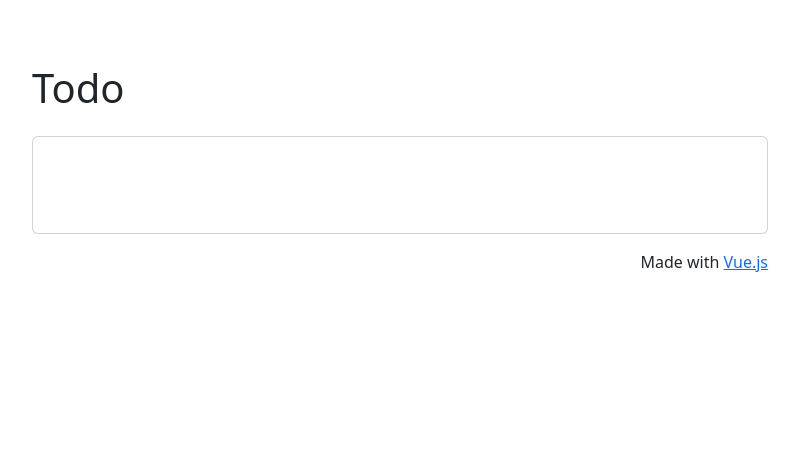
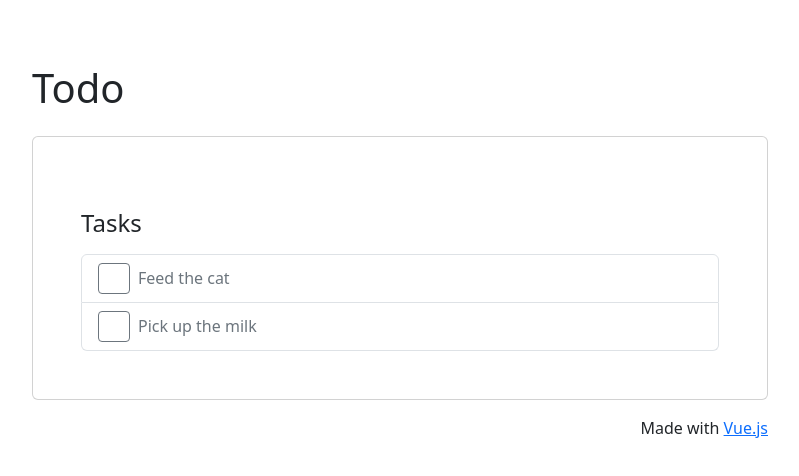
Before and after one commit to teonator/vue-todo, a Vue app: page / in a window 1280 px wide. Shown: the top 476 px of the page, without its empty margins (240-1039 px from the left). Built offline with nearby package versions, Linux system fonts and the light colour scheme.

Commit message:
Add static tasks.

```diff
--- a/src/App.vue
+++ b/src/App.vue
@@ -1,8 +1,24 @@
-<script setup>
-
+<script>
+export default {
+  data() {
+    return {
+      tasks: [
+          {
+            label: 'Feed the cat',
+            done: 0
+          },
+          {
+            label: 'Pick up the milk',
+            done: 1
+          }
+      ]
+    }
+  }
+}
 </script>
 
 <template>
+<div>
   <div class="row mb-3">
       <div class="col col-xl-8 offset-xl-2">
 
@@ -17,6 +33,18 @@
           <div class="card">
               <div class="card-body p-5">
 
+                <div class="d-flex align-items-center mt-4">
+                  <h4 class="flex-fill m-0">Tasks</h4>
+                </div>
+
+                <div class="list-group mt-3">
+                  <div v-for="task in tasks" class="list-group-item list-group-item-action d-flex align-items-center">
+                    <a class="btn btn-sm me-2 btn-outline-secondary">
+                      <i class="fas fa-check text-white"></i>
+                    </a>
+                    <p class="flex-grow-1 mb-0 text-secondary">{{ task.label }}</p>
+                  </div>
+                </div>
 
               </div>
           </div>
@@ -30,8 +58,5 @@
 
       </div>
   </div>
+</div>
 </template>
-
-<style scoped>
-
-</style>
```
Lines whose indentation alone changed are shown as unchanged.
